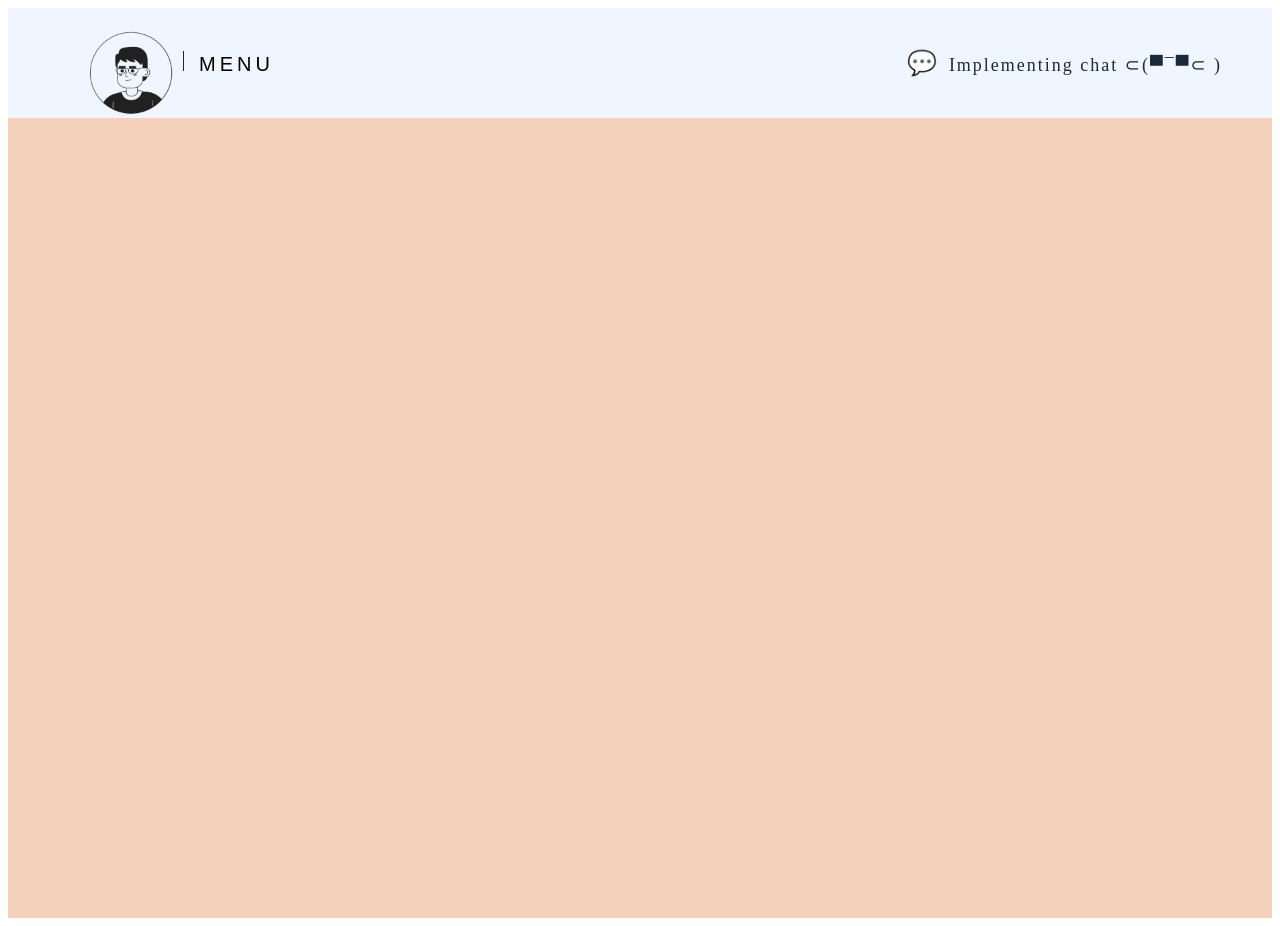
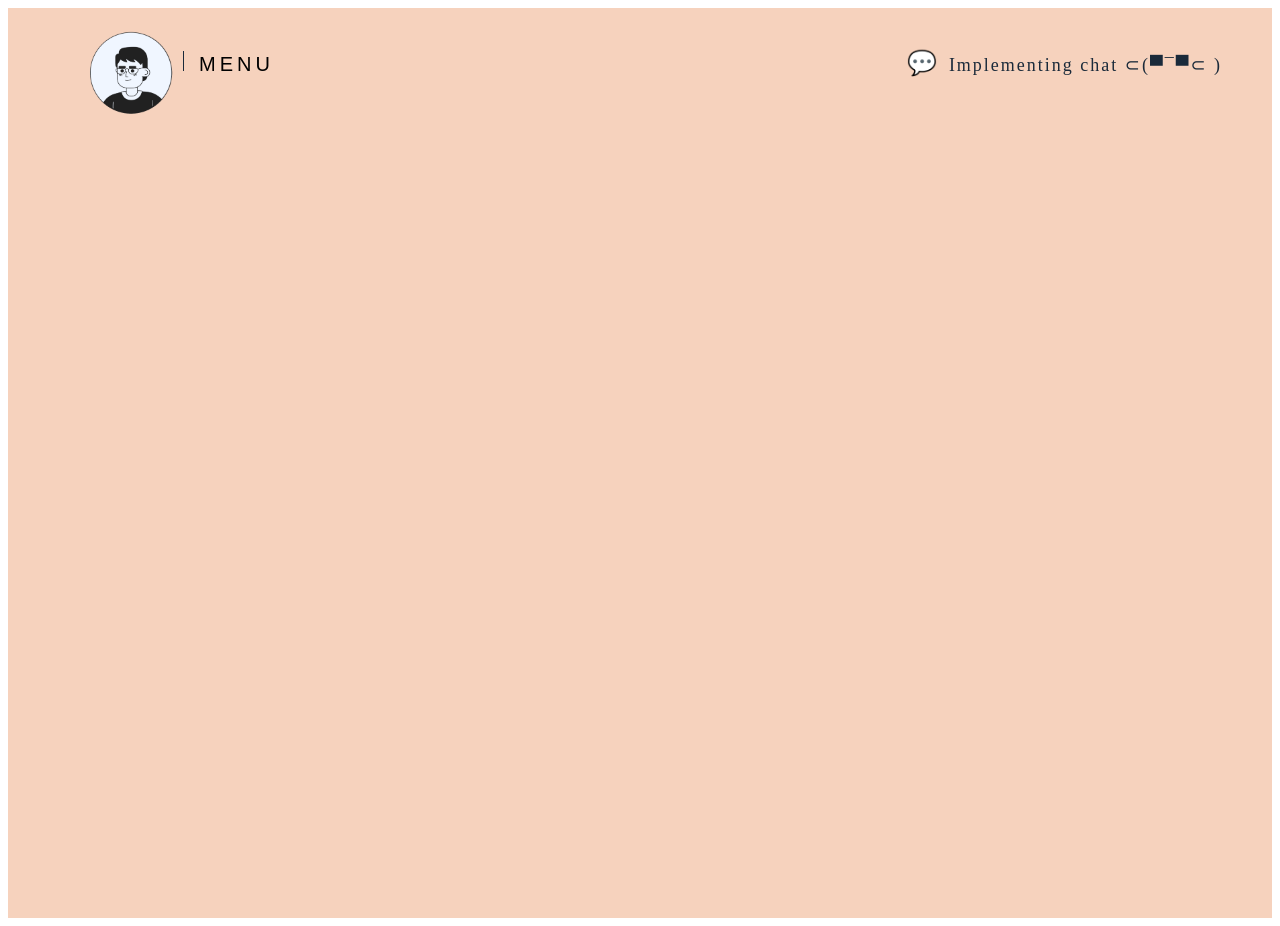
Before and after one commit to ericL0u/Personal_website, a React (Vite) app: page /Personal_website/work/1 in a window 1280 px wide. Built offline with nearby package versions, Linux system fonts and the light colour scheme.

Commit message:
Added Prop to change header color

```diff
--- a/src/components/Header.jsx
+++ b/src/components/Header.jsx
@@ -4,14 +4,14 @@ import logo from '../assets/logo.png';
 import './styles/styles.css'
 import { Navigate, useNavigate } from 'react-router-dom';
 
-function Header() {
+function Header({bgColor}) {
 
   const navigate = useNavigate();
   const LogoButtonHandler = () => {
     navigate('/Personal_website/')
   }
   return (
-    <header className="header">
+    <header className="header" style={{backgroundColor: bgColor}}>
       <div className="header-left">
 
         <button className='LogoButton' onClick={LogoButtonHandler} >
--- a/src/components/MainScreen.jsx
+++ b/src/components/MainScreen.jsx
@@ -9,7 +9,7 @@ function mainScreen() {
   // const mainColor = rbg()
     return (
       <div className='page'>
-        <Header />
+        <Header  />
         <main>
 
           <About />
--- a/src/components/Project1.jsx
+++ b/src/components/Project1.jsx
@@ -13,7 +13,7 @@ function NewPage() {
 
   return (
     <div>
-    <Header />
+    <Header bgColor={"#f6d2bd"}/>
     <section className="Main">
       {/* Lift up cover animation must have projectScreen */}
       <div className={`projectScreen ${finalMove ? 'final' : ''}`}></div>
```
